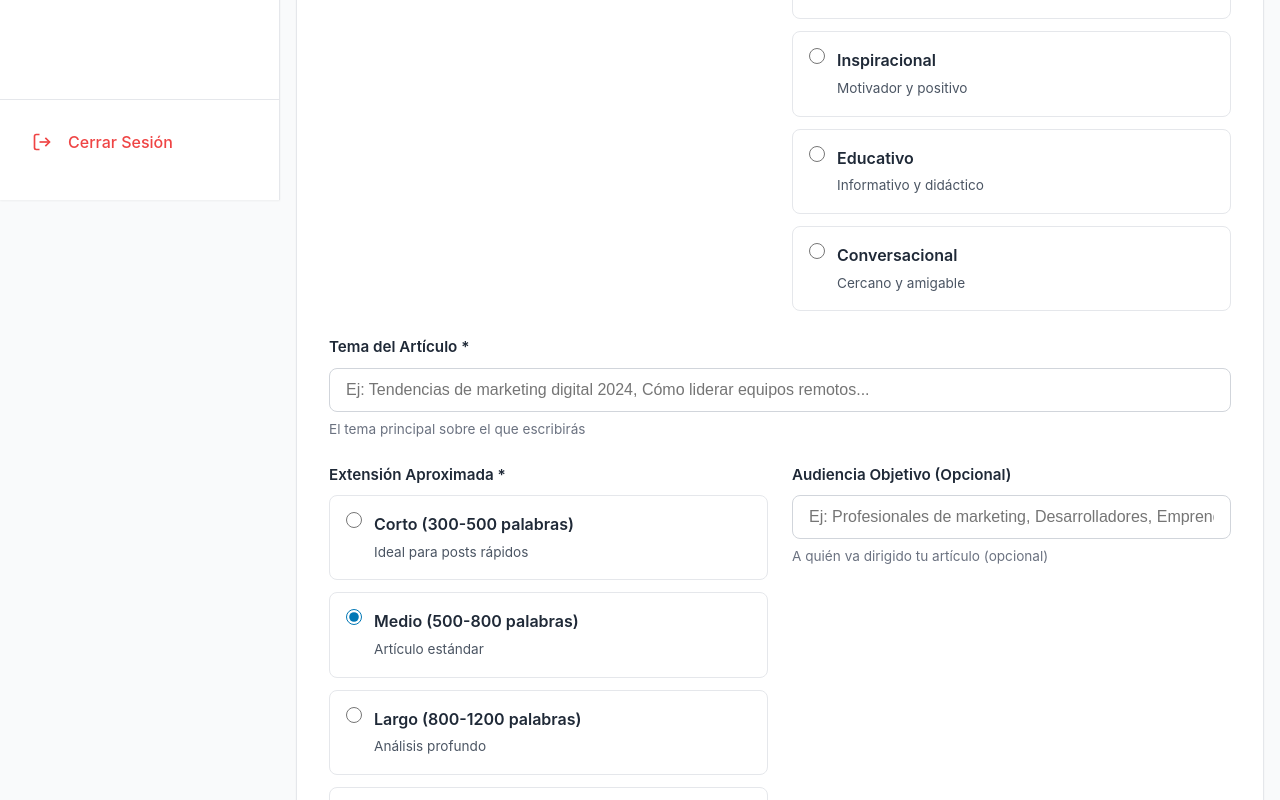
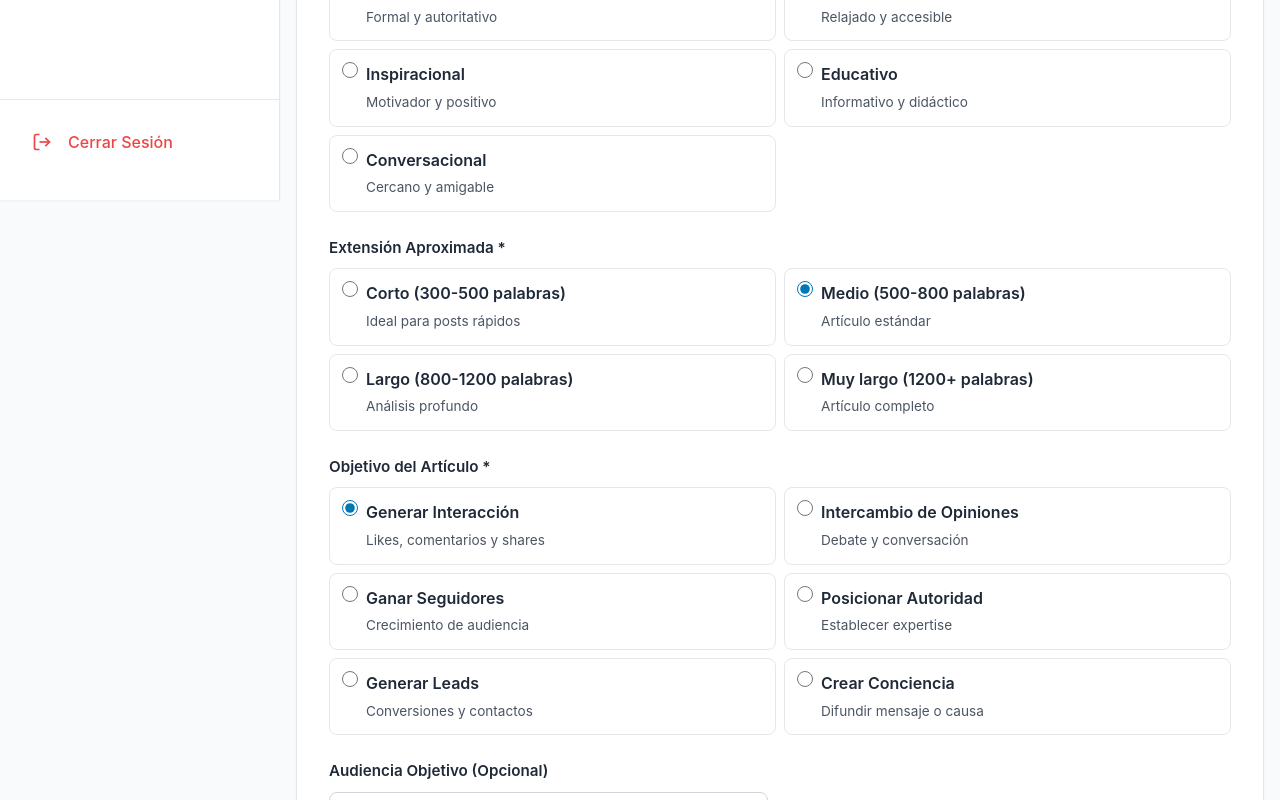
Before and after one commit to pelaayoujo/mi-saas-app, a Next.js app: page /dashboard/create in a window 1280 px wide. Shown: the part 600-1400 px from the top of the page. Built offline with nearby package versions, Linux system fonts and the light colour scheme; no server answers; sample sign-in values are in the browser's storage.

Commit message:
feat: Optimizar layout del formulario crear artículo y agregar campo objetivo

```diff
--- a/app/dashboard/create/page.js
+++ b/app/dashboard/create/page.js
@@ -14,7 +14,8 @@ export default function CreateArticle() {
     topic: '',
     length: 'medio',
     aspects: '',
-    targetAudience: ''
+    targetAudience: '',
+    objective: 'engagement'
   })
   const [errors, setErrors] = useState({})
   const [isSubmitting, setIsSubmitting] = useState(false)
@@ -90,6 +91,15 @@ export default function CreateArticle() {
     { value: 'medio', label: 'Medio (500-800 palabras)', description: 'Artículo estándar' },
     { value: 'largo', label: 'Largo (800-1200 palabras)', description: 'Análisis profundo' },
     { value: 'muy-largo', label: 'Muy largo (1200+ palabras)', description: 'Artículo completo' }
+  ]
+
+  const objectiveOptions = [
+    { value: 'engagement', label: 'Generar Interacción', description: 'Likes, comentarios y shares' },
+    { value: 'discussion', label: 'Intercambio de Opiniones', description: 'Debate y conversación' },
+    { value: 'followers', label: 'Ganar Seguidores', description: 'Crecimiento de audiencia' },
+    { value: 'authority', label: 'Posicionar Autoridad', description: 'Establecer expertise' },
+    { value: 'leads', label: 'Generar Leads', description: 'Conversiones y contactos' },
+    { value: 'awareness', label: 'Crear Conciencia', description: 'Difundir mensaje o causa' }
   ]
 
   return (
@@ -251,12 +261,30 @@ export default function CreateArticle() {
                   <p className="form-help">Área específica desde la que abordarás el tema</p>
                 </div>
 
+                {/* Tema */}
+                <div className="form-group">
+                  <label htmlFor="topic" className="form-label">
+                    Tema del Artículo *
+                  </label>
+                  <input
+                    type="text"
+                    id="topic"
+                    name="topic"
+                    value={formData.topic}
+                    onChange={handleInputChange}
+                    placeholder="Ej: Tendencias de marketing digital 2024, Cómo liderar equipos remotos..."
+                    className={`form-input ${errors.topic ? 'error' : ''}`}
+                  />
+                  {errors.topic && <span className="error-message">{errors.topic}</span>}
+                  <p className="form-help">El tema principal sobre el que escribirás</p>
+                </div>
+
                 {/* Tono */}
                 <div className="form-group">
                   <label className="form-label">Tono del Artículo *</label>
-                  <div className="radio-group">
+                  <div className="radio-group radio-group-compact">
                     {toneOptions.map((option) => (
-                      <label key={option.value} className="radio-option">
+                      <label key={option.value} className="radio-option radio-option-compact">
                         <input
                           type="radio"
                           name="tone"
@@ -274,35 +302,40 @@ export default function CreateArticle() {
                   </div>
                 </div>
 
-                {/* Tema */}
-                <div className="form-group full-width">
-                  <label htmlFor="topic" className="form-label">
-                    Tema del Artículo *
-                  </label>
-                  <input
-                    type="text"
-                    id="topic"
-                    name="topic"
-                    value={formData.topic}
-                    onChange={handleInputChange}
-                    placeholder="Ej: Tendencias de marketing digital 2024, Cómo liderar equipos remotos..."
-                    className={`form-input ${errors.topic ? 'error' : ''}`}
-                  />
-                  {errors.topic && <span className="error-message">{errors.topic}</span>}
-                  <p className="form-help">El tema principal sobre el que escribirás</p>
-                </div>
-
                 {/* Extensión */}
                 <div className="form-group">
                   <label className="form-label">Extensión Aproximada *</label>
-                  <div className="radio-group">
+                  <div className="radio-group radio-group-compact">
                     {lengthOptions.map((option) => (
-                      <label key={option.value} className="radio-option">
+                      <label key={option.value} className="radio-option radio-option-compact">
                         <input
                           type="radio"
                           name="length"
                           value={option.value}
                           checked={formData.length === option.value}
+                          onChange={handleInputChange}
+                          className="radio-input"
+                        />
+                        <div className="radio-content">
+                          <div className="radio-label">{option.label}</div>
+                          <div className="radio-description">{option.description}</div>
+                        </div>
+                      </label>
+                    ))}
+                  </div>
+                </div>
+
+                {/* Objetivo del Artículo */}
+                <div className="form-group">
+                  <label className="form-label">Objetivo del Artículo *</label>
+                  <div className="radio-group radio-group-compact">
+                    {objectiveOptions.map((option) => (
+                      <label key={option.value} className="radio-option radio-option-compact">
+                        <input
+                          type="radio"
+                          name="objective"
+                          value={option.value}
+                          checked={formData.objective === option.value}
                           onChange={handleInputChange}
                           className="radio-input"
                         />
--- a/app/dashboard/dashboard.css
+++ b/app/dashboard/dashboard.css
@@ -815,6 +815,12 @@ body {
   width: 100%;
 }
 
+.form-grid .form-group:nth-child(3),
+.form-grid .form-group:nth-child(4),
+.form-grid .form-group:nth-child(5) {
+  grid-column: 1 / -1;
+}
+
 .form-group {
   display: flex;
   flex-direction: column;
@@ -881,6 +887,12 @@ body {
   gap: 0.75rem;
 }
 
+.radio-group-compact {
+  display: grid;
+  grid-template-columns: 1fr 1fr;
+  gap: 0.5rem;
+}
+
 .radio-option {
   display: flex;
   align-items: flex-start;
@@ -890,6 +902,11 @@ body {
   border-radius: 8px;
   cursor: pointer;
   transition: all 0.2s ease;
+}
+
+.radio-option-compact {
+  padding: 0.75rem;
+  gap: 0.5rem;
 }
 
 .radio-option:hover {
@@ -1008,6 +1025,16 @@ body {
   }
 
   .form-grid {
+    grid-template-columns: 1fr;
+  }
+
+  .form-grid .form-group:nth-child(3),
+  .form-grid .form-group:nth-child(4),
+  .form-grid .form-group:nth-child(5) {
+    grid-column: 1;
+  }
+
+  .radio-group-compact {
     grid-template-columns: 1fr;
   }
 
```
